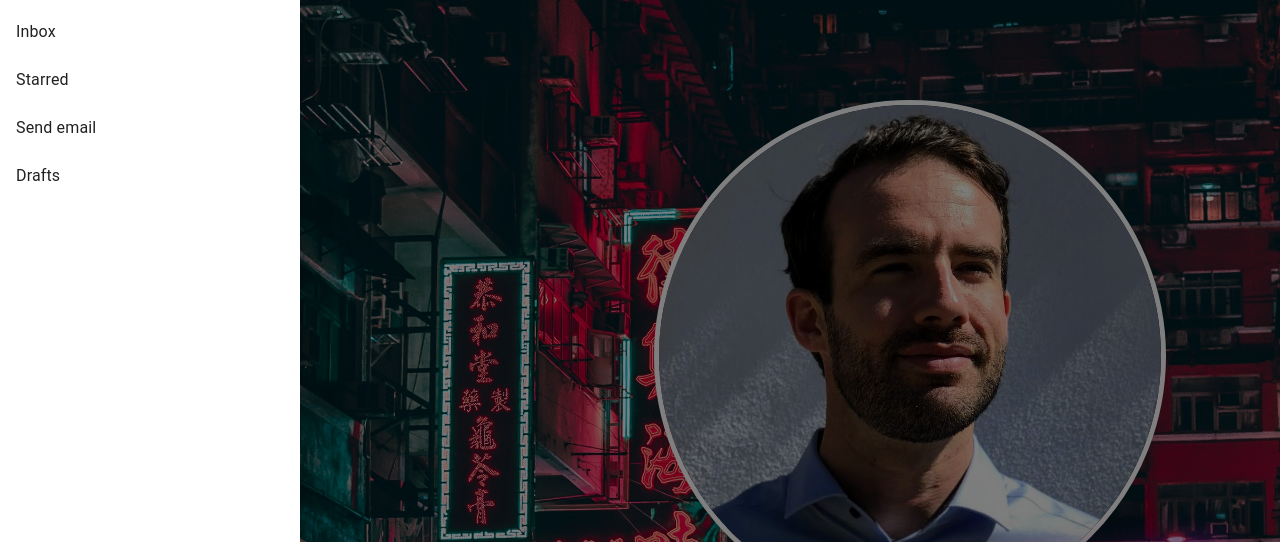
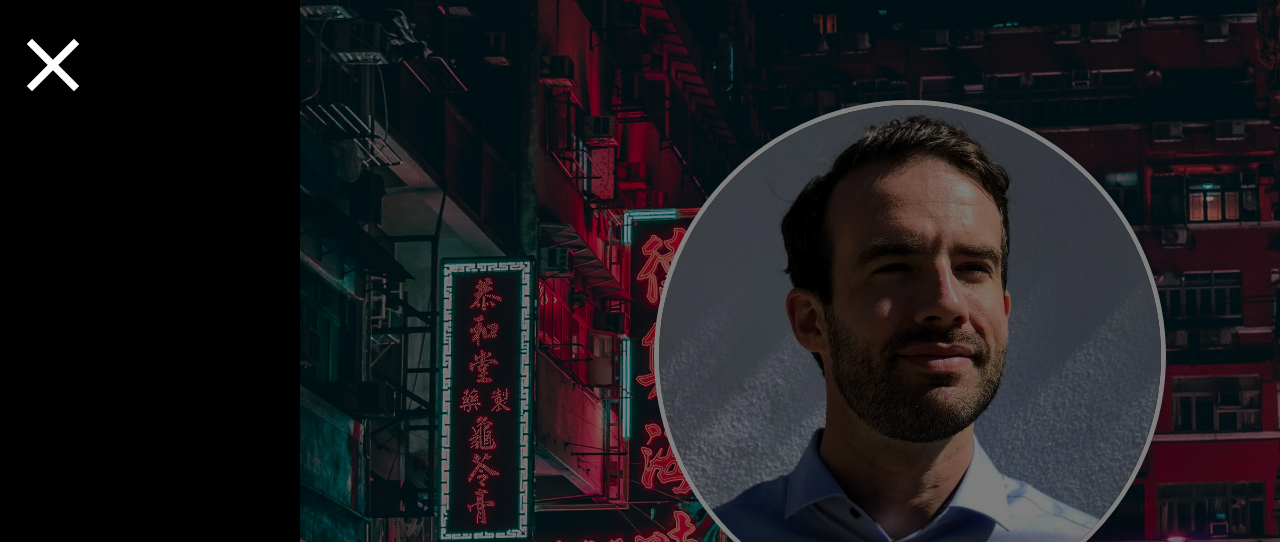
Before and after one commit to deanmchugh/portfolioSite, a Gatsby site: page / in a window 1280 px wide. Both pictures are taken after a click on the button "open menu button". Shown: the top 542 px of the page. Built offline with nearby package versions, Linux system fonts and the light colour scheme; Gatsby itself is replaced by a stand-in of ours; a web font is replaced by a local one.

Commit message:
ADD: menu close button

```diff
--- a/gatsby-config.js
+++ b/gatsby-config.js
@@ -26,7 +26,7 @@ module.exports = {
         background_color: `#663399`,
         theme_color: `#663399`,
         display: `minimal-ui`,
-        icon: `src/images/gatsby-icon.png`,
+        icon: `src/images/dm-icon.png`,
       },
     },
   ],
--- a/src/components/menu.tsx
+++ b/src/components/menu.tsx
@@ -2,9 +2,11 @@ import React, { ReactElement, useState, useCallback } from 'react';
 import {
   SwipeableDrawer, Button, List, ListItem, ListItemText, IconButton
 } from '@material-ui/core';
-import { Menu as MenuIcon } from '@material-ui/icons'
+import { Menu as MenuIcon, Close } from '@material-ui/icons'
 
 import './styles.css'
+
+const iOS = process.browser && /iPad|iPhone|iPod/.test(navigator.userAgent);
 
 const Menu = (): ReactElement => {
   const [open, setOpen] = useState<boolean>(false);
@@ -13,22 +15,26 @@ const Menu = (): ReactElement => {
     setOpen(!open)
   }, [open, setOpen])
 
-  const list = (): ReactElement => (
+  const list =
     <div
       className={'menuList'}
       role="presentation"
       onClick={(): void => handleOpenMenu()}
       onKeyDown={(): void => handleOpenMenu()}
     >
-      <List>
-        {['Inbox', 'Starred', 'Send email', 'Drafts'].map((text, index) => (
-          <ListItem button key={text}>
-            <ListItemText primary={text} />
-          </ListItem>
-        ))}
+      <List
+        disablePadding
+      >
+        <ListItem button className={'menuClose'}>
+          <IconButton>
+            <Close style={{ fontSize: 90, color: 'white' }} />
+          </IconButton>
+        </ListItem>
+        <ListItem button>
+          <Button>button</Button>
+        </ListItem>
       </List>
-    </div>
-  );
+    </div>;
 
   return (
     <div className={'menu'}>
@@ -44,8 +50,10 @@ const Menu = (): ReactElement => {
             open={open}
             onClose={(): void => handleOpenMenu()}
             onOpen={(): void => handleOpenMenu()}
+            disableBackdropTransition={!iOS}
+            disableDiscovery={iOS}
           >
-            {list()}
+            {list}
           </SwipeableDrawer>
         </React.Fragment>
     </div>
--- a/src/components/styles.css
+++ b/src/components/styles.css
@@ -19,6 +19,13 @@ html, body {
 
 .menuList {
     width: 300px;
+    background-color: black;
+    height: 100vh;
+}
+
+.menuClose {
+    position: relative;
+    left: -20px;
 }
 
 .headshotImage {
```
Also changed, not shown: src/images/dm-icon.png (added).
